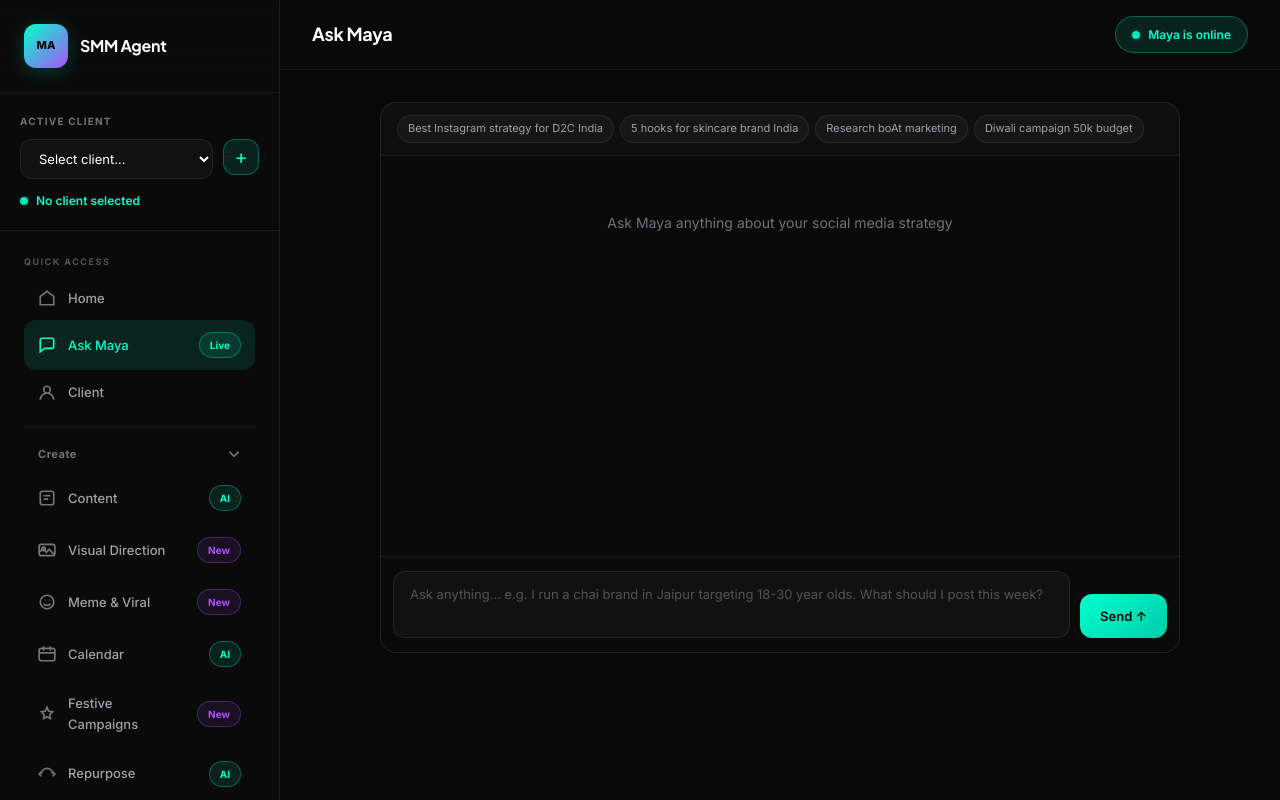
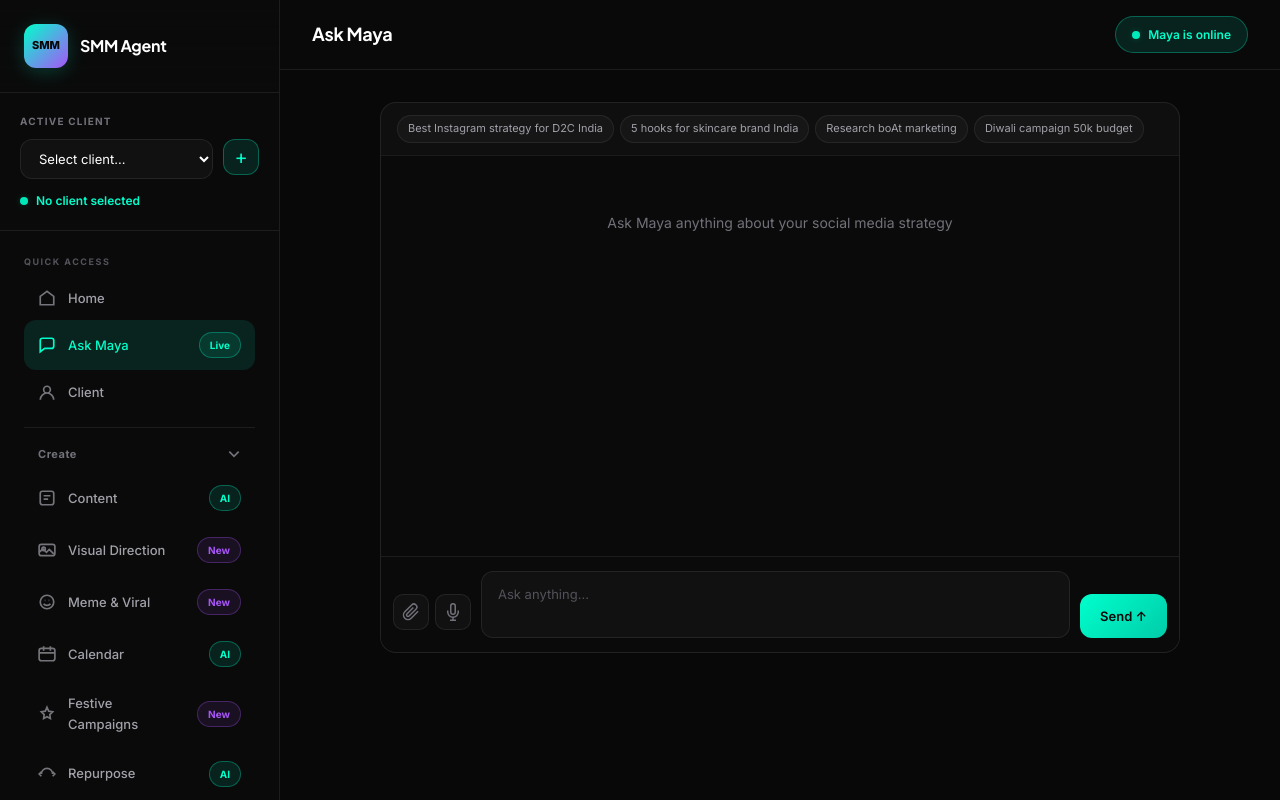
Before and after one commit to Gautam130/smm-agentAI, a Next.js app: page /ask in a window 1280 px wide. Built offline with nearby package versions, Linux system fonts and the light colour scheme.

Commit message:
Fix Maya chat bug, add SMM logo, add attach/voice buttons

```diff
--- a/app/ask/page.tsx
+++ b/app/ask/page.tsx
@@ -154,11 +154,41 @@ export default function AskMayaPage() {
           borderTop: '1px solid rgba(255,255,255,0.08)',
           background: '#0a0a0a',
         }}>
+          <div style={{ display: 'flex', gap: '6px', paddingBottom: '8px' }}>
+            <button title="Attach file" style={{
+              width: '36px',
+              height: '36px',
+              borderRadius: '10px',
+              border: '1px solid rgba(255,255,255,0.08)',
+              background: '#111111',
+              color: '#71717a',
+              cursor: 'pointer',
+              display: 'flex',
+              alignItems: 'center',
+              justifyContent: 'center',
+            }}>
+              <svg width="18" height="18" viewBox="0 0 24 24" fill="none" stroke="currentColor" strokeWidth="2"><path d="M21.44 11.05l-9.19 9.19a6 6 0 01-8.49-8.49l9.19-9.19a4 4 0 015.66 5.66l-9.2 9.19a2 2 0 01-2.83-2.83l8.49-8.48"/></svg>
+            </button>
+            <button title="Voice input" style={{
+              width: '36px',
+              height: '36px',
+              borderRadius: '10px',
+              border: '1px solid rgba(255,255,255,0.08)',
+              background: '#111111',
+              color: '#71717a',
+              cursor: 'pointer',
+              display: 'flex',
+              alignItems: 'center',
+              justifyContent: 'center',
+            }}>
+              <svg width="18" height="18" viewBox="0 0 24 24" fill="none" stroke="currentColor" strokeWidth="2"><path d="M12 1a3 3 0 00-3 3v8a3 3 0 006 0V4a3 3 0 00-3-3z"/><path d="M19 10v2a7 7 0 01-14 0v-2"/><line x1="12" y1="19" x2="12" y2="23"/><line x1="8" y1="23" x2="16" y2="23"/></svg>
+            </button>
+          </div>
           <textarea
             value={input}
             onChange={(e) => setInput(e.target.value)}
             onKeyDown={handleKeyDown}
-            placeholder="Ask anything... e.g. I run a chai brand in Jaipur targeting 18-30 year olds. What should I post this week?"
+            placeholder="Ask anything..."
             rows={2}
             style={{
               flex: 1,
--- a/components/Sidebar.tsx
+++ b/components/Sidebar.tsx
@@ -173,7 +173,7 @@ export default function Sidebar() {
               color: '#080808',
               boxShadow: '0 4px 20px rgba(0,255,204,0.2)',
             }}>
-            MA
+              SMM
             </div>
           <div style={{
             fontFamily: "'Plus Jakarta Sans', sans-serif",
--- a/lib/maya.ts
+++ b/lib/maya.ts
@@ -96,10 +96,12 @@ export function useMaya() {
   const [messages, setMessages] = useState<ChatMessage[]>([]);
   const [isLoading, setIsLoading] = useState(false);
   const abortRef = useRef<AbortController | null>(null);
+  const loadingRef = useRef(false);
 
   const sendMessage = useCallback(async (userMsg: string) => {
-    if (!userMsg.trim() || isLoading) return;
+    if (!userMsg.trim() || loadingRef.current) return;
 
+    loadingRef.current = true;
     setMessages(prev => [...prev, { role: 'user', text: userMsg }]);
     setIsLoading(true);
 
@@ -208,7 +210,8 @@ export function useMaya() {
     });
 
     setIsLoading(false);
-  }, [messages, isLoading]);
+    loadingRef.current = false;
+  }, [messages]);
 
   const clearChat = useCallback(() => {
     setMessages([]);
```
Lines whose indentation alone changed are shown as unchanged.
